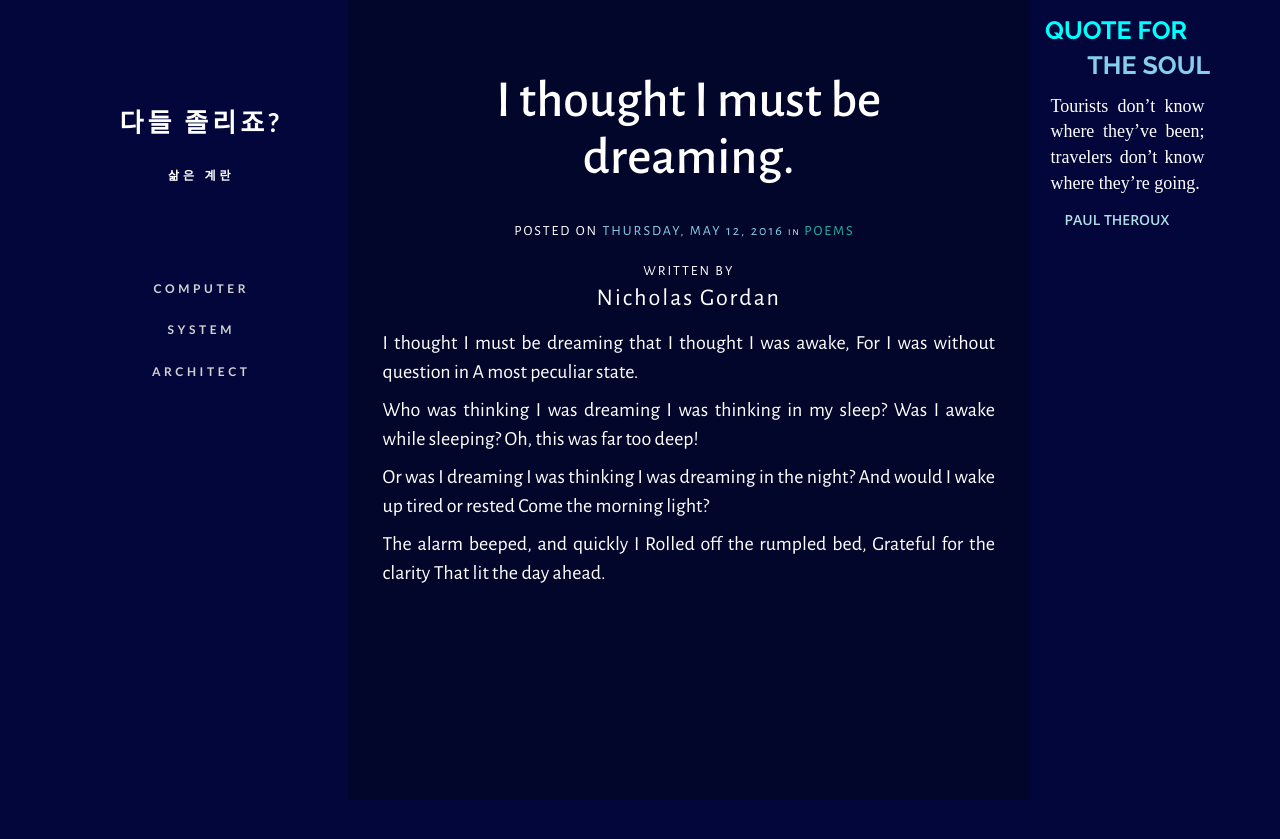
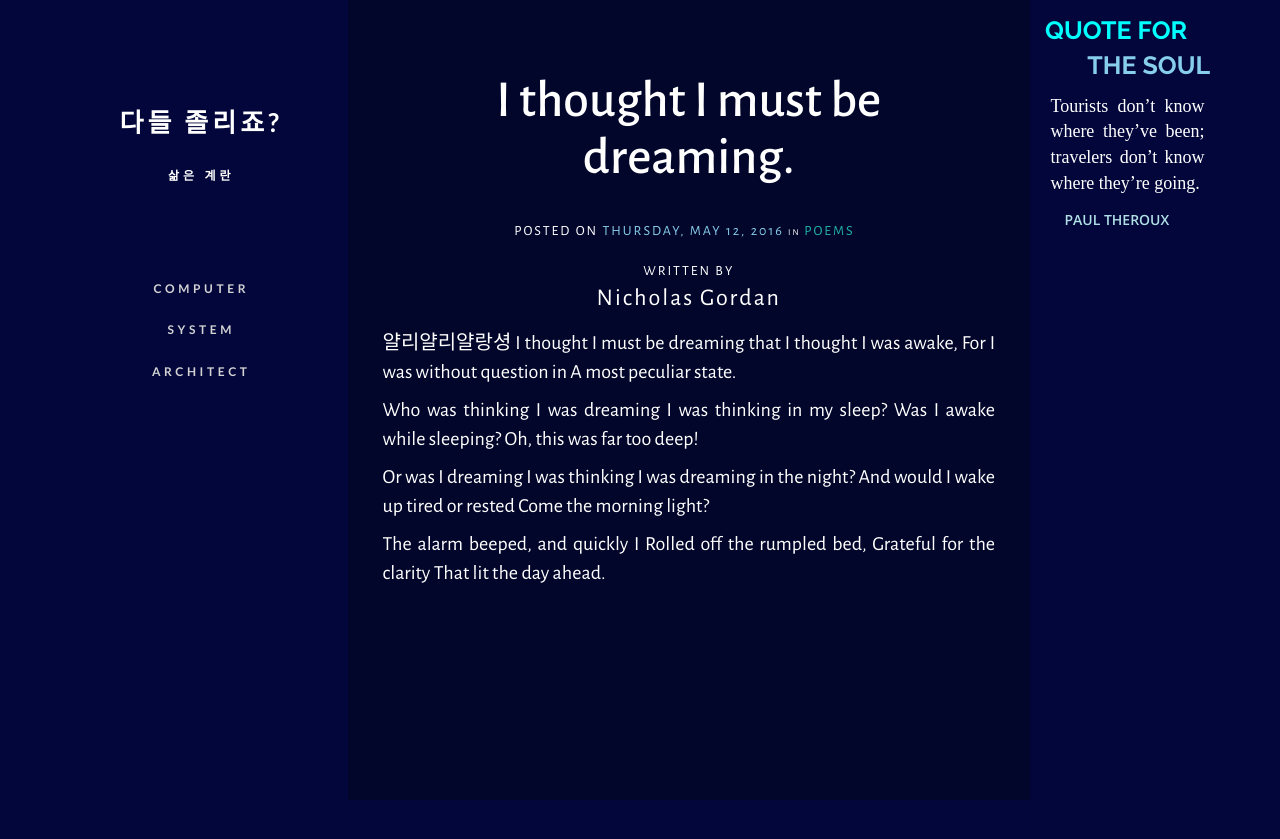
Before and after one commit to strawberryjamsea/trust1303.github.io-1, a Jekyll site: the page built from _posts/2016-05-12-welcome-to-jekyll copy 2.markdown, in a window 1280 px wide. Shown: the top 839 px of the page. Built offline with Jekyll 4.4.1, drawn with Linux system fonts in a browser that asks for light colours; nearby versions of some CDN libraries.

Commit message:
Update 2016-05-12-welcome-to-jekyll copy 2.markdown

```diff
--- a/_posts/2016-05-12-welcome-to-jekyll copy 2.markdown
+++ b/_posts/2016-05-12-welcome-to-jekyll copy 2.markdown
@@ -5,6 +5,7 @@ date:   2016-05-12 22:01:43 +0530
 categories: poems
 author: "Nicholas Gordan"
 ---
+얄리얄리얄랑셩
 I thought I must be dreaming that
 I thought I was awake,
 For I was without question in
```
